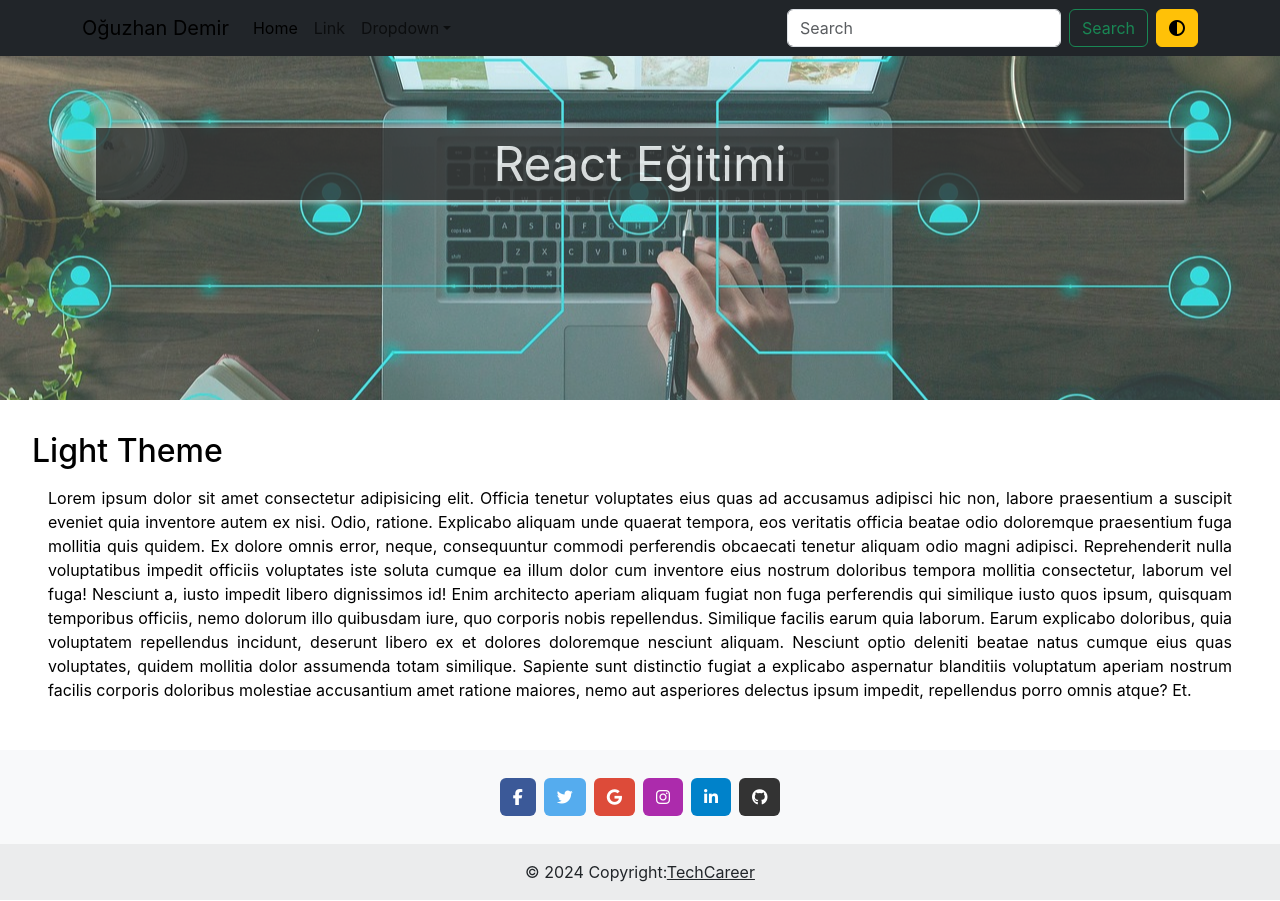
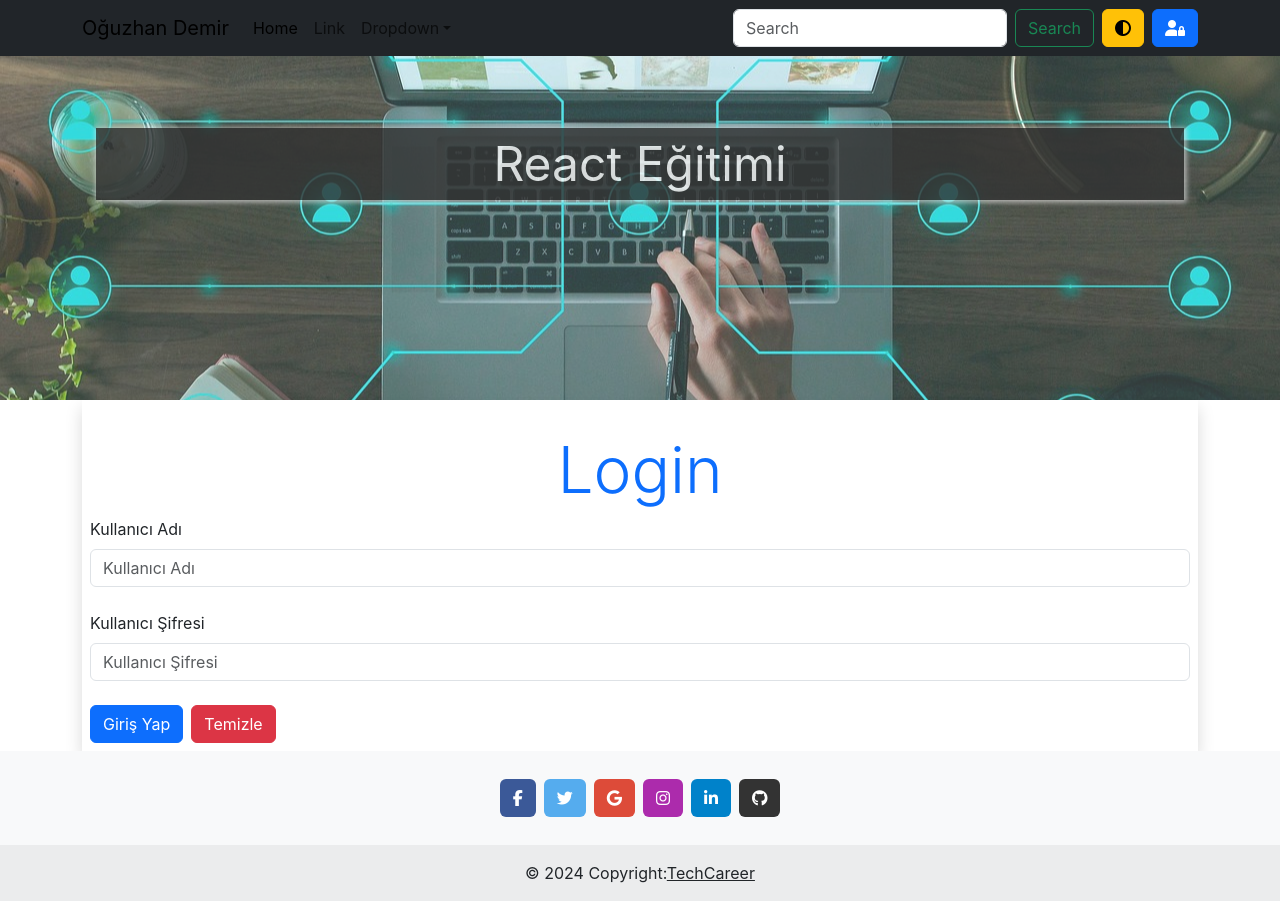
Before and after one commit to oguzdemir95/TechCareer_Frontend_Mastery, a React (Create React App) app in the folder _8_ReactJS/blog/: page /login in a window 1280 px wide. Built offline with nearby package versions, Linux system fonts and the light colour scheme.

Commit message:
Redux, Login, Redirect

```diff
--- a/_8_ReactJS/blog/package.json
+++ b/_8_ReactJS/blog/package.json
@@ -3,13 +3,16 @@
   "version": "0.1.0",
   "private": true,
   "dependencies": {
+    "@reduxjs/toolkit": "^2.2.7",
     "@testing-library/jest-dom": "^5.17.0",
     "@testing-library/react": "^13.4.0",
     "@testing-library/user-event": "^13.5.0",
     "react": "^18.3.1",
     "react-dom": "^18.3.1",
+    "react-redux": "^9.1.2",
     "react-router-dom": "^6.26.1",
     "react-scripts": "^5.0.1",
+    "redux": "^5.0.1",
     "web-vitals": "^2.1.4"
   },
   "scripts": {
--- /dev/null
+++ b/_8_ReactJS/blog/src/LoginForm.js
@@ -0,0 +1,78 @@
+import { useState } from "react";
+import { useDispatch } from "react-redux";
+import { login } from "./authSlice";
+import { useNavigate } from "react-router-dom";
+
+// Login
+const LoginForm = () => {
+  // State
+  const [username, setUsername] = useState("");
+  const [password, setPassword] = useState("");
+  const dispatch = useDispatch();
+
+  // Redirect
+  const navigate = useNavigate();
+
+  const handleSubmit = (e) => {
+    e.preventDefault();
+
+    // Default: username: oguzhandemir-od@yandex.com
+    // Default: password: root
+
+    if (username === "root" && password === "root") {
+      dispatch(login({ username }));
+
+      navigate("/index");
+    } else {
+      alert("Geçersiz kullanıcı adı veya şifre girildi.");
+    }
+  };
+
+  // Return
+  return (
+    <div className="shadow p-2">
+      <h1 className="text-center display-3 text-primary mt-4">Login</h1>
+      <form onSubmit={handleSubmit}>
+        <div className="form-group">
+          <div class="mb-4">
+            <label for="" class="form-label">
+              Kullanıcı Adı
+            </label>
+            <input
+              type="text"
+              value={username}
+              className="form-control"
+              placeholder="Kullanıcı Adı"
+              onChange={(e) => setUsername(e.target.value)}
+            />
+          </div>
+        </div>
+
+        <div>
+          <div className="mb-4">
+            <label for="" class="form-label">
+              Kullanıcı Şifresi
+            </label>
+            <input
+              type="password"
+              value={password}
+              className="form-control"
+              placeholder="Kullanıcı Şifresi"
+              onChange={(e) => setPassword(e.target.value)}
+            />
+          </div>
+        </div>
+
+        <button type="submit" className="btn btn-primary">
+          Giriş Yap
+        </button>
+        <button type="reset" className="btn btn-danger ms-2">
+          Temizle
+        </button>
+      </form>
+    </div>
+  );
+}; // End Login
+
+// Export
+export default LoginForm;
--- a/_8_ReactJS/blog/src/RouterBlog.jsx
+++ b/_8_ReactJS/blog/src/RouterBlog.jsx
@@ -2,7 +2,12 @@ import React from 'react'
 import HeaderFunction from './components/HeaderFunction'
 import FooterFunction from './components/FooterFunction'
 import MainFunction from './components/MainFunction'
+
+// Router
 import { Navigate, Route, Routes } from 'react-router-dom'
+
+// Redux Login
+import LoginForm from './LoginForm'
 
 export default function RouterBlog() {
   return (
@@ -11,12 +16,13 @@ export default function RouterBlog() {
 
         <div className="container">
           <Routes>
-            <Route path={"/"} elementName={<MainFunction/>}/>
-            <Route path={"/index"} elementName={<MainFunction/>}/>
-            <Route path={"*"} elementName={<Navigate to={"/"}/>}/>
+            <Route path={"/"} element={<MainFunction/>}/>
+            <Route path={"/index"} element={<MainFunction/>}/>
+            <Route path={"/login"} element={<LoginForm/>}/>
+            <Route path={"*"} element={<Navigate to={"/"}/>}/>
           </Routes>
         </div>
-        <MainFunction/>
+        {/* <MainFunction/> */}
         <FooterFunction/>
     </React.Fragment>
   )
--- /dev/null
+++ b/_8_ReactJS/blog/src/authSlice.js
@@ -0,0 +1,24 @@
+import {createSlice} from '@reduxjs/toolkit'
+
+const initialState={
+    isAuthenticated: false,
+    user: null,
+}
+
+const authSlice=createSlice({
+    name: 'auth',
+    initialState,
+    reducers:{
+        login:(state,action)=>{
+            state.isAuthenticated=true;
+            state.user=action.payload;
+        },
+        logout:(state)=>{
+            state.isAuthenticated=false;
+            state.user=null;
+        },
+    }
+});
+
+export const {login,logout}=authSlice.actions;
+export default authSlice.reducer;
--- a/_8_ReactJS/blog/src/components/HeaderFunction.jsx
+++ b/_8_ReactJS/blog/src/components/HeaderFunction.jsx
@@ -1,29 +1,50 @@
-import React, { useContext } from 'react'
-import '../style.css'
-import { ThemeContext } from '../ThemeContext'
+import React, { useContext } from "react";
+import "../style.css";
+import { ThemeContext } from "../ThemeContext";
+import { Link, useNavigate } from "react-router-dom";
+import { useDispatch, useSelector } from "react-redux";
+import { logout } from "../authSlice";
+
+// Redirect
+
+
 export default function HeaderFunction(props) {
+  // Context Api
+  const { theme, toggleTheme } = useContext(ThemeContext);
 
-  // Context Api
-  const {theme,toggleTheme}=useContext(ThemeContext);
-  const styles={
-    light:{
-      background:"white",
-      color:"black",
-      padding:"2rem"
+  // Redux Login (Authenticated)
+  const isAuthenticated = useSelector((state) => state.auth.isAuthenticated);
+  const user = useSelector((state) => state.auth.user);
+  const dispatch = useDispatch();
+
+
+
+  const styles = {
+    light: {
+      background: "white",
+      color: "black",
+      padding: "2rem",
     },
-    dark:{
-      background:"black",
-      color:"white",
-      padding:"2rem"
+    dark: {
+      background: "black",
+      color: "white",
+      padding: "2rem",
+    },
+  };
+
+  {
+    /* start Header  */
   }
+  {
+    /* 1.YOL(Styling) */
+  }
+  {
+    /* <header style={{color:'blue'}}></header> */
   }
 
-
-  {/* start Header  */ }
-  {/* 1.YOL(Styling) */ }
-  {/* <header style={{color:'blue'}}></header> */ }
-
-  {/* 2.YOL(Styling) */ }
+  {
+    /* 2.YOL(Styling) */
+  }
   // const headerCss={
   //   "height":"50vh",
   //   "width":"100%",
@@ -34,11 +55,12 @@ export default function HeaderFunction(props) {
 
   return (
     <>
-    <nav
-      class="navbar fixed-top navbar-expand-md navbar-light bg-dark"
-    >
+      {/* {Start Nav} */}
+      <nav class="navbar fixed-top navbar-expand-md navbar-light bg-dark">
         <div class="container">
-        <a class="navbar-brand" href="#">{props.name}</a>
+          <Link to="/index" className="navbar-brand">
+            {props.name}
+          </Link>
           <button
             class="navbar-toggler d-lg-none"
             type="button"
@@ -53,13 +75,15 @@ export default function HeaderFunction(props) {
           <div class="collapse navbar-collapse" id="collapsibleNavId">
             <ul class="navbar-nav me-auto mt-2 mt-lg-0">
               <li class="nav-item">
-              <a class="nav-link active" href="#" aria-current="page"
-                >Home
-                <span class="visually-hidden">(current)</span></a
-              >
+                <a class="nav-link active" href="#" aria-current="page">
+                  Home
+                  <span class="visually-hidden">(current)</span>
+                </a>
               </li>
               <li class="nav-item">
-              <a class="nav-link" href="#">Link</a>
+                <a class="nav-link" href="#">
+                  Link
+                </a>
               </li>
               <li class="nav-item dropdown">
                 <a
@@ -69,18 +93,16 @@ export default function HeaderFunction(props) {
                   data-bs-toggle="dropdown"
                   aria-haspopup="true"
                   aria-expanded="false"
-                >Dropdown</a
                 >
-              <div
-                class="dropdown-menu"
-                aria-labelledby="dropdownId"
-              >
-                <a class="dropdown-item" href="#"
-                  >Action 1</a
-                >
-                <a class="dropdown-item" href="#"
-                  >Action 2</a
-                >
+                  Dropdown
+                </a>
+                <div class="dropdown-menu" aria-labelledby="dropdownId">
+                  <a class="dropdown-item" href="#">
+                    Action 1
+                  </a>
+                  <a class="dropdown-item" href="#">
+                    Action 2
+                  </a>
                 </div>
               </li>
             </ul>
@@ -96,14 +118,36 @@ export default function HeaderFunction(props) {
               >
                 Search
               </button>
+            </form>
+            <button
+              onClick={toggleTheme}
+              className="btn btn-warning my-2 my-sm-0 ms-2"
+            >
+              <i class="fa-solid fa-circle-half-stroke"></i>
+            </button>
 
-          </form>
-          <button onClick={toggleTheme} className="btn btn-warning my-2 my-sm-0 ms-2"><i class="fa-solid fa-circle-half-stroke"></i></button>
+            {isAuthenticated ? (
+              <div>
+
+                <span className="text-white me-2">
+                  Hoşgeldiniz, {user.username}
+                </span>
+                <button
+                  className="btn btn-danger"
+                  onClick={() => dispatch(logout())}
+                >
+                  Çıkış Yap
+                </button>
+              </div>
+            ) : (
+              <Link to="/login" className="ms-2 btn btn-primary">
+                <i class="fa-solid fa-user-lock"></i>
+              </Link>
+            )}
           </div>
         </div>
       </nav>
       {/* end Nav  */}
-
 
       {/* start Header  */}
       {/* 1.YOL(Styling) */}
@@ -112,12 +156,12 @@ export default function HeaderFunction(props) {
 
       {/*3.YOL*/}
       <header className="backgroundExternal">
-        <p className='specialParag'>React Eğitimi</p>
+        <p className="specialParag">React Eğitimi</p>
       </header>
 
       {/* <img src={background} alt="" srcset="" /> */}
 
       {/* end Header  */}
     </>
-  )
+  );
 }
--- a/_8_ReactJS/blog/src/index.js
+++ b/_8_ReactJS/blog/src/index.js
@@ -8,16 +8,20 @@ import reportWebVitals from './reportWebVitals';
 // import FunctionComponentsTutorials from './components/FunctionComponentsTutorials';
 import RouterBlog from './RouterBlog';
 import { ThemeProvider } from './ThemeContext';
+import {Provider} from 'react-redux'
+import { store } from './store';
 
 const root = ReactDOM.createRoot(document.getElementById('root'));
 root.render(
   <React.StrictMode>
     <BrowserRouter>
+    {/* Redux Login */}
+    <Provider store={store}>
     {/* Context Api import */}
     <ThemeProvider>
     <RouterBlog/>
     </ThemeProvider>
-
+    </Provider>
     </BrowserRouter>
 
     {/* <FunctionComponentsTutorials/> */}
--- /dev/null
+++ b/_8_ReactJS/blog/src/store.js
@@ -0,0 +1,8 @@
+import { configureStore } from "@reduxjs/toolkit";
+import authReducer from "./authSlice";
+
+export const store = configureStore({
+  reducer: {
+    auth: authReducer,
+  },
+});
```
Also changed, not shown: 1 other file (tests, documents, lock files or other folders). Lines whose indentation alone changed are shown as unchanged.
